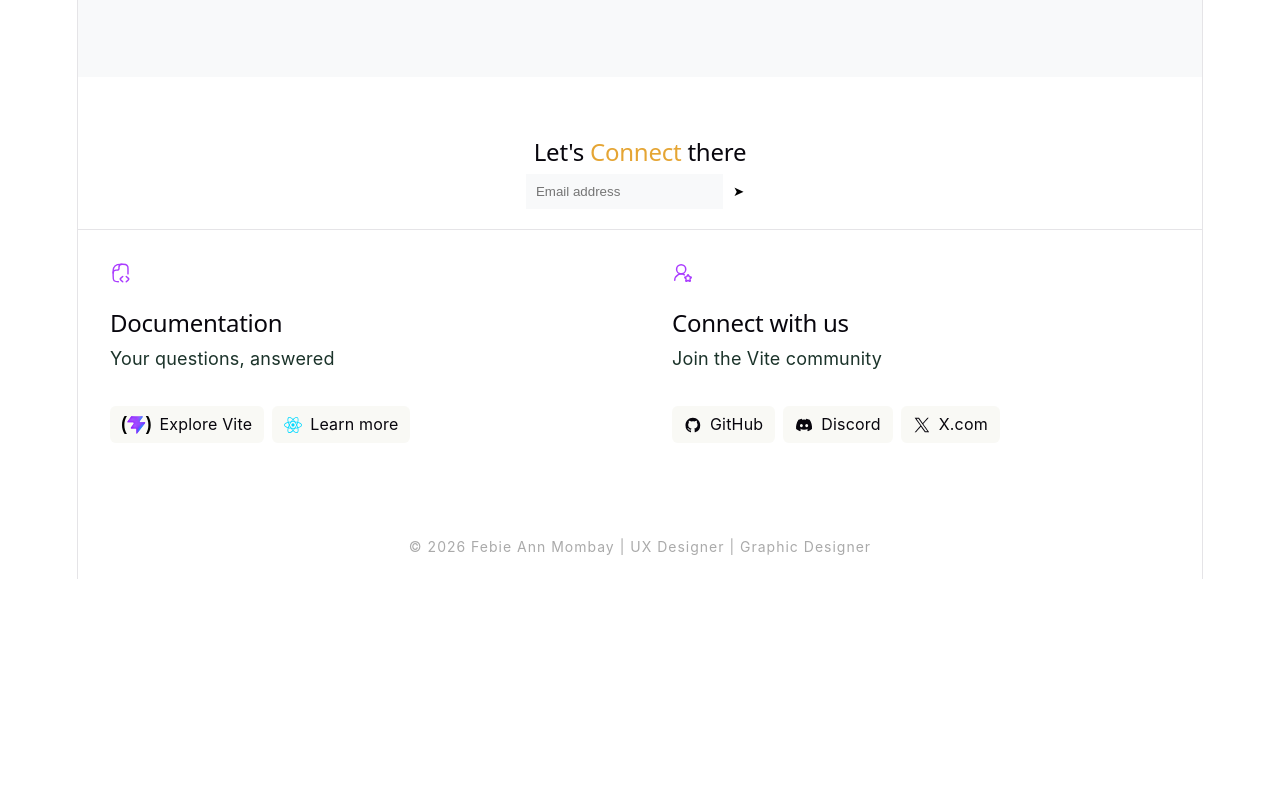
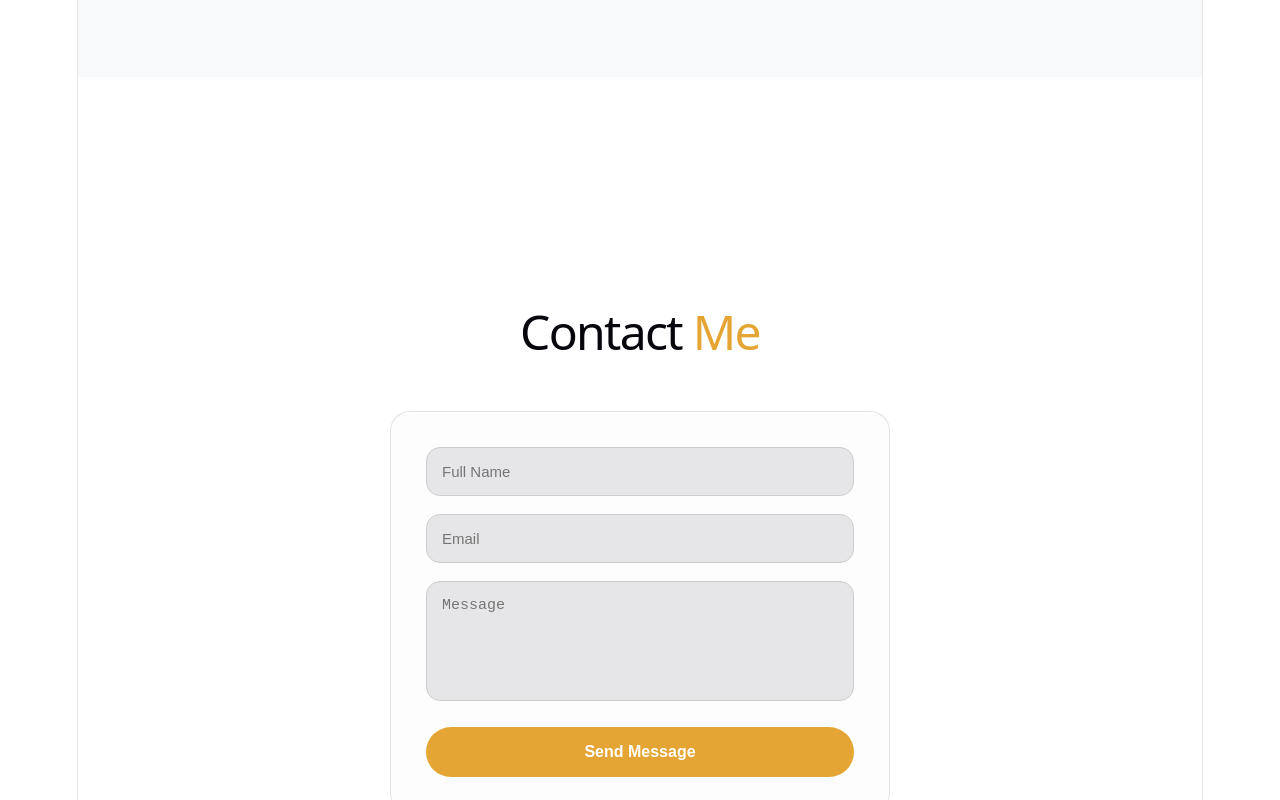
Before and after one commit to febieannn/Mombay_Portfolio, a React (Vite) app: page / in a window 1280 px wide. Shown: the part 2020-2820 px from the top of the page. Before the commit the page ends 2599 px from the top, so only its background shows below. Built offline with nearby package versions, Linux system fonts and the light colour scheme.

Commit message:
contact button

```diff
--- a/src/App.css
+++ b/src/App.css
@@ -789,6 +789,137 @@ const path
   letter-spacing: 1px;
 }
 
+
+.contact-section{
+  min-height:100vh;
+  display:flex;
+  flex-direction:column;
+  justify-content:center;
+  align-items:center;
+  padding:40px 20px;
+}
+
+.contact-title{
+  font-size:48px;
+  margin-bottom:40px;
+}
+
+.contact-title span{
+  color:#E5A534;
+}
+
+.contact-card{
+  width:100%;
+  max-width:500px;
+  padding:35px;
+  border-radius:20px;
+  background:rgba(207, 204, 204, 0.02);
+  border:1px solid rgba(19, 19, 19, 0.1);
+  backdrop-filter: blur(10px);
+}
+
+.contact-input,
+.contact-textarea{
+  width:100%;
+  padding:15px;
+  margin-bottom:18px;
+  border-radius:14px;
+  border:1px solid rgba(255,255,255,0.1);
+  background:#e6e6e8;
+  color:rgb(0, 0, 0);
+  font-size:15px;
+}
+
+.contact-textarea{
+  height:120px;
+  resize:none;
+}
+
+.contact-section {
+  min-height: 100vh;
+  display: flex;
+  flex-direction: column;
+  justify-content: center;
+  align-items: center;
+  padding: 40px 20px;
+}
+
+.contact-title {
+  font-size: 48px;
+  margin-bottom: 40px;
+  text-align: center;
+}
+
+.contact-title span {
+  color: #E5A534;
+}
+
+.contact-card {
+  width: 100%;
+  max-width: 500px;
+  padding: 35px;
+  border-radius: 20px;
+  background: rgba(207, 204, 204, 0.05);
+  border: 1px solid rgba(0, 0, 0, 0.1);
+  backdrop-filter: blur(10px);
+}
+
+.contact-input,
+.contact-textarea {
+  width: 100%;
+  padding: 15px;
+  margin-bottom: 18px;
+  border-radius: 14px;
+  border: 1px solid #ccc;
+  background: #e6e6e8;
+  color: black;
+  font-size: 15px;
+}
+
+.contact-textarea {
+  height: 120px;
+  resize: none;
+}
+
+.contact-btn {
+  width: 100%;
+  padding: 16px;
+  border: none;
+  border-radius: 40px;
+  font-size: 16px;
+  font-weight: 600;
+  color: white;
+  cursor: pointer;
+  background: #E5A534;
+  transition: 0.3s;
+}
+
+.contact-btn:hover {
+  transform: scale(1.05);
+}
+
+/* 🔥 MOBILE RESPONSIVENESS */
+@media (max-width: 600px) {
+  .contact-title {
+    font-size: 32px;
+  }
+
+  .contact-card {
+    padding: 20px;
+  }
+
+  .contact-input,
+  .contact-textarea {
+    font-size: 14px;
+    padding: 12px;
+  }
+
+  .contact-btn {
+    padding: 14px;
+    font-size: 14px;
+  }
+}
+
 @media screen and (max-width: 1280px) {
   .Home .home-info .left h1 {
     font-size: 4em;
--- a/src/App.jsx
+++ b/src/App.jsx
@@ -7,6 +7,40 @@ function App() {
   const [menuOpen, setMenuOpen] = useState(false);
   const [loading, setLoading] = useState(true);
   const [progress, setProgress] = useState(0);
+  const [formData, setFormData] = useState({
+    name: "",
+    email: "",
+    message: "",
+  });
+
+  const handleChange = (e) => {
+    setFormData({
+      ...formData,
+      [e.target.name]: e.target.value,
+    });
+  };
+
+  const handleSubmit = (e) => {
+    e.preventDefault();
+
+    if (
+      formData.name.trim() === "" ||
+      formData.email.trim() === "" ||
+      formData.message.trim() === ""
+    ) {
+      alert("⚠️ Please fill in all fields!");
+      return;
+    }
+
+    alert("✅ Message Sent!");
+
+    setFormData({
+      name: "",
+      email: "",
+      message: "",
+    });
+  };
+
 
   // Simulate loading for the circular loader
   useEffect(() => {
@@ -187,19 +221,43 @@ function App() {
 
         {/* FOOTER */}
         <footer id="contact" className="footer">
-          <div className="container">
-            <div className="footer-cta">
-              <h2>
-                Let's <span className="text-ochre">Connect</span> there
-              </h2>
-              <div className="subscribe">
-                <form>
-                  <input type="email" placeholder="Email address" required />
-                  <button type="submit">➤</button>
-                </form>
-              </div>
-            </div>
-          </div>
+           <div className="contact-section">
+      <h1 className="contact-title">
+        Contact <span>Me</span>
+      </h1>
+
+      <form className="contact-card" onSubmit={handleSubmit}>
+        <input
+          type="text"
+          name="name"
+          placeholder="Full Name"
+          className="contact-input"
+          value={formData.name}
+          onChange={handleChange}
+        />
+
+        <input
+          type="email"
+          name="email"
+          placeholder="Email"
+          className="contact-input"
+          value={formData.email}
+          onChange={handleChange}
+        />
+
+        <textarea
+          name="message"
+          placeholder="Message"
+          className="contact-textarea"
+          value={formData.message}
+          onChange={handleChange}
+        ></textarea>
+
+        <button type="submit" className="contact-btn">
+          Send Message
+        </button>
+      </form>
+    </div>
         </footer>
 
         {/* NEXT STEPS / SOCIAL */}
```
